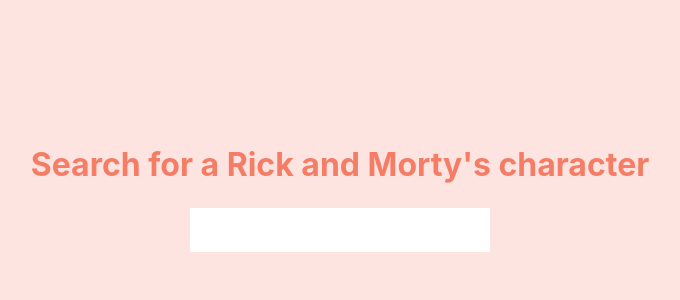
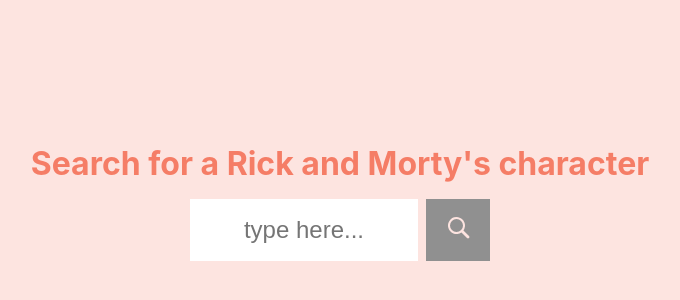
Before and after one commit to dudaschar/rick-and-morty, a Next.js app: page / in a window 1280 px wide. Shown: the part 198-498 px from the top of the page, without its empty margins (300-980 px from the left). Built offline with nearby package versions, Linux system fonts and the light colour scheme.

Commit message:
Search page with controled input

```diff
--- a/pages/_app.js
+++ b/pages/_app.js
@@ -15,7 +15,7 @@ function App({ Component, pageProps }) {
 }
 
 App.propTypes = {
-  Component: PropTypes.object.isRequired,
+  Component: PropTypes.func.isRequired,
   pageProps: PropTypes.object.isRequired,
 };
 
--- /dev/null
+++ b/src/components/Button/Button.js
@@ -0,0 +1,22 @@
+import React from 'react';
+import PropTypes from 'prop-types';
+
+import { BaseButton } from './styles/BaseButton';
+
+function Button(props) {
+  return (
+    <BaseButton
+      {...props}
+    />
+  );
+}
+
+Button.defaultProps = {
+  disabled: false,
+};
+
+Button.propTypes = {
+  disabled: PropTypes.bool,
+};
+
+export default Button;
--- /dev/null
+++ b/src/components/Button/styles/BaseButton.js
@@ -0,0 +1,36 @@
+import styled, { css } from 'styled-components';
+import PropTypes from 'prop-types';
+
+const handleCircleButton = css`
+  width: 3.5rem;
+  height: 3.5rem;
+  border-radius: 50%;
+`;
+
+export const BaseButton = styled.button`
+  border: none;
+  background-color: ${({ theme, color }) => color === 'white' ? theme.colors.white : theme.colors.primary};
+  color: ${({ theme, color }) => color === 'white' ? theme.colors.primary : theme.colors.white};
+  font-size: 1.5rem;
+  padding: ${({ theme }) => `${theme.spacing.small} ${theme.spacing.medium}`};
+  cursor: pointer;
+  flex-basis: auto;
+  &[disabled] {
+    background-color: ${({ theme }) => theme.colors.gray};
+    color: ${({ theme }) => theme.colors.grayLight};
+    cursor: not-allowed;
+  }
+  ${({ variant }) => variant ===  'circle' && handleCircleButton}
+`;
+
+BaseButton.defaultProps = {
+  color: undefined,
+  variant: undefined,
+};
+
+BaseButton.propTypes = {
+  color: PropTypes.string,
+  variant: PropTypes.string,
+};
+
+BaseButton.displayName = 'BaseButton';
--- a/src/containers/Home/Home.js
+++ b/src/containers/Home/Home.js
@@ -1,18 +1,54 @@
-import React from 'react';
+import React, { useState, useEffect } from 'react';
+import { withTheme } from 'styled-components';
+import PropTypes from 'prop-types';
 
-import Input from 'src/components/Input/Input';
-import { Wrapper, InputWrapper } from './styles/Wrapper';
+import { Wrapper, SearchWrapper } from './styles/Wrapper';
 import { Title } from './styles/Typography';
+import { SearchIcon } from 'src/icons/Search';
+import { StyledInput } from './styles/Input';
+import { StyledButton } from './styles/Button';
 
-function Home() {
+function Home({ theme }) {
+  const [isButtonDisabled, setIsButtonDisabled] = useState(true);
+  const [searchValue, setSearchValue] = useState('');
+
+  const handleInputValue = ({ target }) => {
+    const { value } = target;
+
+    setSearchValue(value);
+  }
+
+  useEffect(() => {
+    if (searchValue) {
+      setIsButtonDisabled(false)
+    } else {
+      setIsButtonDisabled(true)
+    }
+  }, [searchValue])
+
   return (
     <Wrapper>
       <Title>Search for a Rick and Morty&apos;s character</Title>
-      <InputWrapper>
-        <Input />
-      </InputWrapper>
+      <SearchWrapper>
+        <StyledInput
+          placeholder="type here..."
+          value={searchValue}
+          onChange={handleInputValue}
+        />
+        <StyledButton
+          disabled={isButtonDisabled}
+        >
+          <SearchIcon
+            color={theme.colors.primaryLight}
+          />
+        </StyledButton>
+      </SearchWrapper>
     </Wrapper>
   );
 }
 
-export default Home;
+Home.propTypes = {
+  theme: PropTypes.objectOf(PropTypes.object).isRequired,
+}
+
+export default withTheme(Home);
--- /dev/null
+++ b/src/containers/Home/styles/Button.js
@@ -0,0 +1,9 @@
+import styled from 'styled-components';
+
+import Button from 'src/components/Button/Button';
+
+export const StyledButton = styled(Button)`
+  height: 100%;
+`;
+
+StyledButton.displayName = 'StyledButton';
--- /dev/null
+++ b/src/containers/Home/styles/Input.js
@@ -0,0 +1,11 @@
+import styled from 'styled-components';
+
+import Input from 'src/components/Input/Input';
+
+export const StyledInput = styled(Input)`
+  margin: 0;
+  margin-right: ${({ theme }) => theme.spacing.small};
+  height: 100%;
+`;
+
+StyledInput.displayName = 'StyledInput';
--- a/src/containers/Home/styles/Typography.js
+++ b/src/containers/Home/styles/Typography.js
@@ -2,7 +2,7 @@ import styled from 'styled-components';
 
 export const Title = styled.h1`
   color: ${({ theme }) => theme.colors.primary};
-  padding: ${({ theme }) => `0 ${theme.spacing.small} ${theme.spacing.medium}`};
+  padding-bottom: ${({ theme }) => theme.spacing.medium}};
   text-align: center;
 `;
 
--- a/src/containers/Home/styles/Wrapper.js
+++ b/src/containers/Home/styles/Wrapper.js
@@ -8,12 +8,15 @@ export const Wrapper = styled.div`
   justify-content: center;
   align-items: center;
   flex-direction: column;
+  padding: ${({ theme }) => `${theme.spacing.small} ${theme.spacing.medium}`};
 `;
 
 Wrapper.displayName = 'Wrapper';
 
-export const InputWrapper = styled.div`
-  width: 300px;
+export const SearchWrapper = styled.div`
+  max-width: 300px;
+  display: flex;
+  height: 62px;
 `;
 
-InputWrapper.displayName = 'InputWrapper';
+SearchWrapper.displayName = 'SearchWrapper';
--- /dev/null
+++ b/src/icons/Search.js
@@ -0,0 +1,21 @@
+import React from 'react';
+import PropTypes from 'prop-types';
+
+export const SearchIcon = ({ color, size }) => (
+  <svg xmlns="http://www.w3.org/2000/svg" width={size} height={size}>
+    <path d="M19.427 21.427a8.5 8.5 0 112-2l5.585 5.585c.55.55.546 1.43 0 1.976l-.024.024a1.399 1.399 0 01-1.976 0l-5.585-5.585zM14.5 21a6.5 6.5 0 100-13 6.5 6.5 0 000 13z"
+      fill={color}
+      fillRule="evenodd"
+    />
+  </svg>
+)
+
+SearchIcon.defaultProps = {
+  color: 'black',
+  size: 32,
+};
+
+SearchIcon.propTypes = {
+  color: PropTypes.string,
+  size: PropTypes.number,
+}
```
